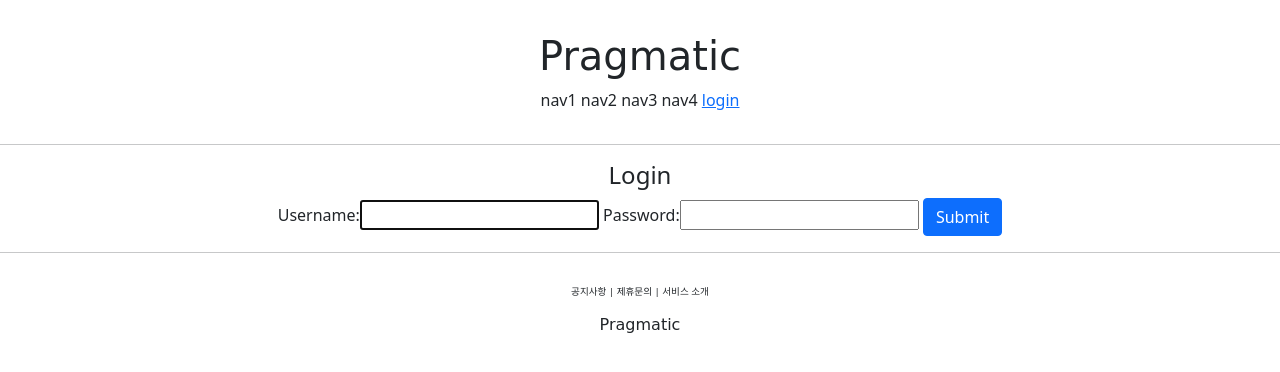
After one commit to chuuuo/django, a Django app: page /account/login/ in a window 1280 px wide. The commit adds this page. Shown: the top 372 px of the page. Run offline with Django 3.2, Linux system fonts and the light colour scheme; some web fonts are replaced.

Commit message:
course 22

```diff
--- /dev/null
+++ b/accountapp/templates/accountapp/login.html
@@ -0,0 +1,19 @@
+{% extends 'base.html' %}
+
+{% block content %}
+
+<div style="text-align: center">
+    <div>
+        <h4>Login</h4>
+    </div>
+    <div>
+        <form action="" method="post">
+        {% csrf_token %}
+        {{ form }}
+        <input type="submit" class="btn btn-primary">
+    </form>
+    </div>
+
+</div>
+
+{% endblock %}
--- a/accountapp/urls.py
+++ b/accountapp/urls.py
@@ -1,3 +1,4 @@
+from django.contrib.auth.views import LoginView, LogoutView
 from django.urls import path
 from accountapp.views import hello_world, AccountCreateView
 
@@ -5,5 +6,7 @@ app_name='accountapp'
 
 urlpatterns = [
     path('hello_world/', hello_world, name='hello_world'),
+    path('login/', LoginView.as_view(template_name='accountapp/login.html'), name='login'),
+    path('logout/', LogoutView.as_view(), name='logout'),
     path('create/', AccountCreateView.as_view(), name='create'),
 ]
--- a/pinterest/settings.py
+++ b/pinterest/settings.py
@@ -14,6 +14,8 @@ from pathlib import Path
 
 import environ
 import os
+
+from django.urls import reverse_lazy
 
 env = environ.Env(
     # set casting, default value
@@ -144,3 +146,6 @@ STATIC_ROOT = os.path.join(BASE_DIR, 'staticfiles')
 STATICFILES_DIR = [
     BASE_DIR / "static",
 ]
+
+LOGIN_REDIRECT_URL = reverse_lazy('accountapp:hello_world')
+LOGOUT_REDIRECT_URL = reverse_lazy('accountapp:hello_world')
--- a/templates/header.html
+++ b/templates/header.html
@@ -8,6 +8,15 @@
         <span>nav2</span>
         <span>nav3</span>
         <span>nav4</span>
+        {% if not user.is_authenticated %}
+        <a href="{% url 'accountapp:login' %}?next={{ request.path }}">
+            <span>login</span>
+        </a>
+        {% else %}
+        <a href="{% url 'accountapp:logout' %}?next={{ request.path }}">
+            <span>logout</span>
+        </a>
+        {% endif %}
     </div>
 
 </div>
```
